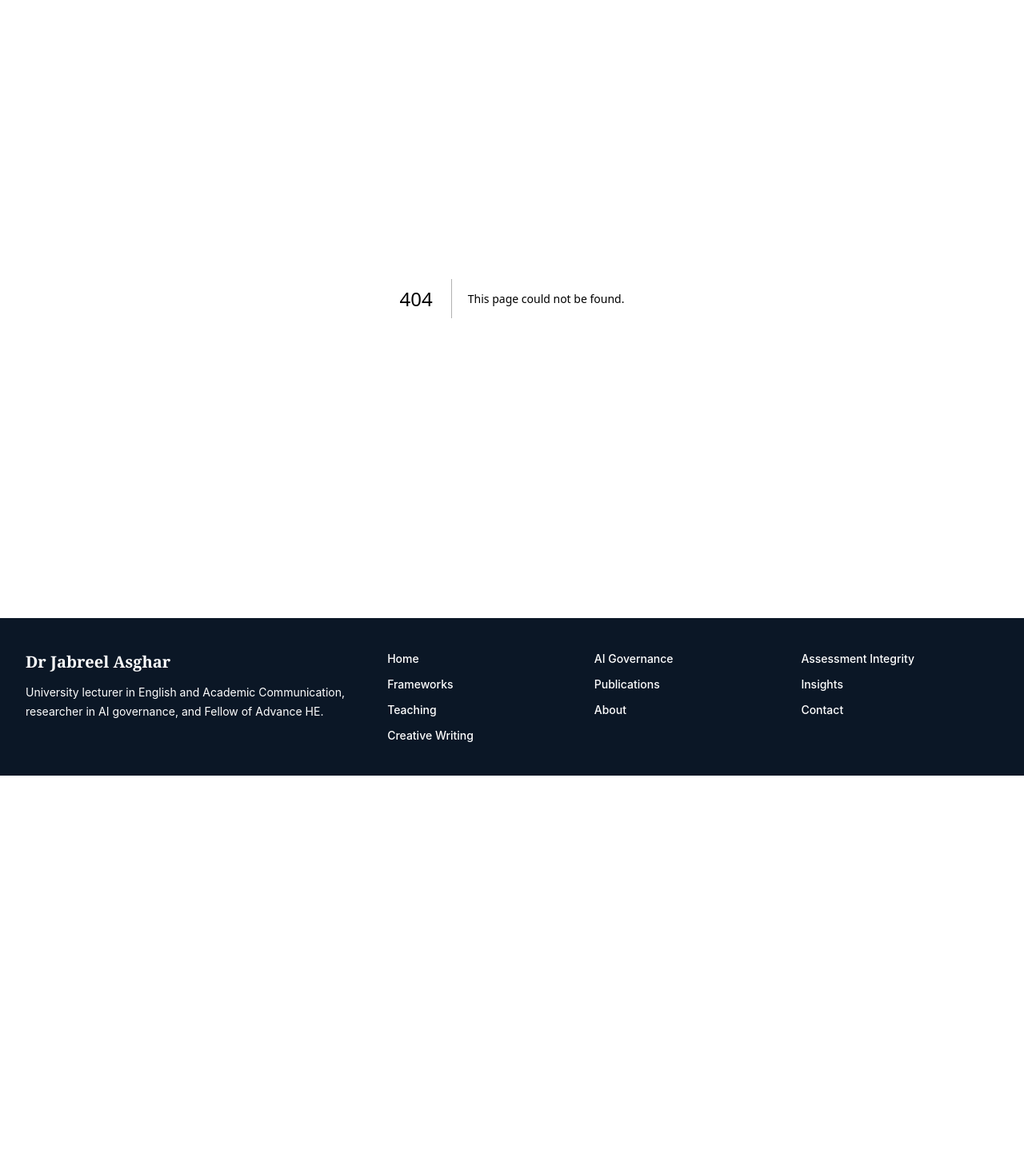
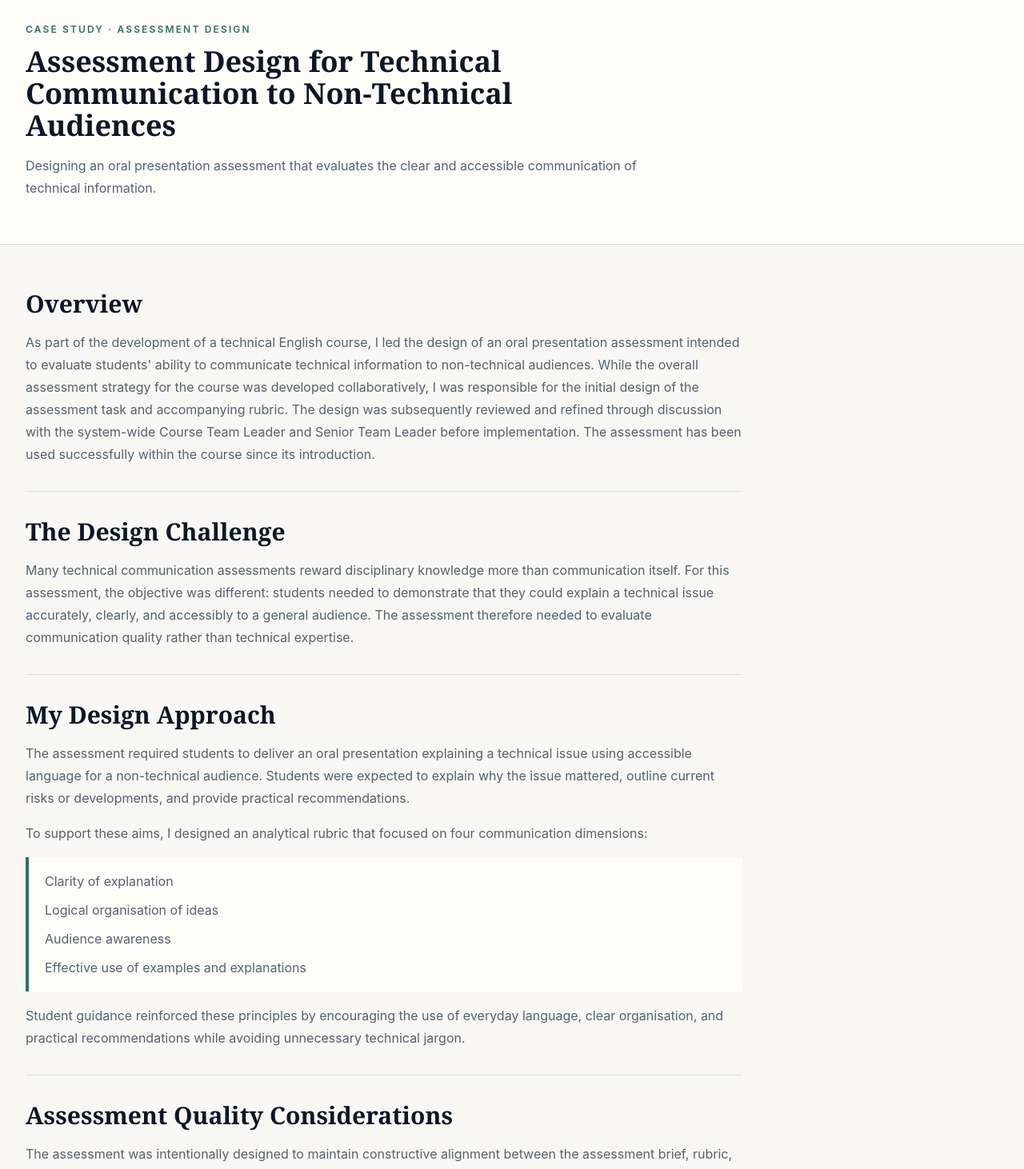
Before and after one commit to Jabreelasghar/jabreel-website, a Next.js app: page /case-studies/technical-communication-assessment-design in a window 1280 px wide. Before the commit this address had no page. Shown: the part 108-1570 px from the top of the page at 80% size. Before the commit the page ends 1078 px from the top, so only its background shows below. Built offline with nearby package versions, Linux system fonts and the light colour scheme.

Commit message:
Add technical communication assessment case study

```diff
--- /dev/null
+++ b/src/app/case-studies/page.tsx
@@ -0,0 +1,45 @@
+import type { Metadata } from "next";
+import Link from "next/link";
+import { Container } from "@/components/Container";
+import { SectionHeader } from "@/components/SectionHeader";
+
+export const metadata: Metadata = {
+  title: "Case Studies",
+  description: "Case studies in higher-education teaching, assessment design, educational quality, and academic communication."
+};
+
+const caseStudies = [
+  {
+    title: "Assessment Design for Technical Communication to Non-Technical Audiences",
+    summary:
+      "The design of an oral presentation assessment and analytical rubric focused on clear, accessible communication for a general audience.",
+    href: "/case-studies/technical-communication-assessment-design",
+    area: "Assessment Design"
+  }
+];
+
+export default function CaseStudiesPage() {
+  return (
+    <section className="bg-paper">
+      <Container className="py-14">
+        <SectionHeader
+          eyebrow="Professional Practice"
+          title="Case Studies"
+          summary="Documented examples of teaching, assessment, educational quality, and academic communication in practice."
+        />
+        <div className="mt-8 grid gap-5 md:grid-cols-2">
+          {caseStudies.map((caseStudy) => (
+            <article key={caseStudy.href} className="flex h-full flex-col rounded-sm border border-line bg-ivory p-5">
+              <p className="text-xs font-semibold uppercase tracking-[0.12em] text-moss">{caseStudy.area}</p>
+              <h2 className="mt-3 font-serif text-2xl font-semibold text-oxford">{caseStudy.title}</h2>
+              <p className="mt-3 flex-1 text-sm leading-6 text-slate">{caseStudy.summary}</p>
+              <Link className="mt-5 text-sm font-semibold text-moss hover:text-oxford" href={caseStudy.href}>
+                Read case study
+              </Link>
+            </article>
+          ))}
+        </div>
+      </Container>
+    </section>
+  );
+}
--- /dev/null
+++ b/src/app/case-studies/technical-communication-assessment-design/page.tsx
@@ -0,0 +1,106 @@
+import type { Metadata } from "next";
+import Link from "next/link";
+import { Container } from "@/components/Container";
+import { SectionHeader } from "@/components/SectionHeader";
+
+export const metadata: Metadata = {
+  title: "Assessment Design for Technical Communication to Non-Technical Audiences",
+  description:
+    "A case study in designing an oral presentation assessment and rubric for communicating technical information to non-technical audiences."
+};
+
+const sections = [
+  {
+    title: "Overview",
+    paragraphs: [
+      "As part of the development of a technical English course, I led the design of an oral presentation assessment intended to evaluate students' ability to communicate technical information to non-technical audiences. While the overall assessment strategy for the course was developed collaboratively, I was responsible for the initial design of the assessment task and accompanying rubric. The design was subsequently reviewed and refined through discussion with the system-wide Course Team Leader and Senior Team Leader before implementation. The assessment has been used successfully within the course since its introduction."
+    ]
+  },
+  {
+    title: "The Design Challenge",
+    paragraphs: [
+      "Many technical communication assessments reward disciplinary knowledge more than communication itself. For this assessment, the objective was different: students needed to demonstrate that they could explain a technical issue accurately, clearly, and accessibly to a general audience. The assessment therefore needed to evaluate communication quality rather than technical expertise."
+    ]
+  },
+  {
+    title: "My Design Approach",
+    paragraphs: [
+      "The assessment required students to deliver an oral presentation explaining a technical issue using accessible language for a non-technical audience. Students were expected to explain why the issue mattered, outline current risks or developments, and provide practical recommendations.",
+      "To support these aims, I designed an analytical rubric that focused on four communication dimensions:"
+    ],
+    items: ["Clarity of explanation", "Logical organisation of ideas", "Audience awareness", "Effective use of examples and explanations"],
+    closing:
+      "Student guidance reinforced these principles by encouraging the use of everyday language, clear organisation, and practical recommendations while avoiding unnecessary technical jargon."
+  },
+  {
+    title: "Assessment Quality Considerations",
+    paragraphs: [
+      "The assessment was intentionally designed to maintain constructive alignment between the assessment brief, rubric, and student guidance. Rather than measuring technical knowledge in isolation, the assessment focused on transferable communication skills that are valuable across professional contexts.",
+      "The rubric was designed to support transparent expectations, consistent marking, and meaningful feedback while ensuring that assessment decisions reflected communication effectiveness rather than subject-specific expertise."
+    ]
+  },
+  {
+    title: "Reflection",
+    paragraphs: [
+      "This project reinforced the importance of designing assessment as an integrated system rather than as separate documents. Alignment between the assessment task, assessment criteria, and learner guidance contributes to clearer expectations for students while supporting consistency, transparency, and educational quality."
+    ]
+  }
+];
+
+export default function TechnicalCommunicationAssessmentDesignPage() {
+  return (
+    <>
+      <section className="border-b border-line bg-ivory">
+        <Container className="py-14">
+          <SectionHeader
+            eyebrow="Case Study · Assessment Design"
+            title="Assessment Design for Technical Communication to Non-Technical Audiences"
+            summary="Designing an oral presentation assessment that evaluates the clear and accessible communication of technical information."
+          />
+        </Container>
+      </section>
+      <section className="bg-paper">
+        <Container className="py-14">
+          <article className="max-w-4xl">
+            {sections.map((section, index) => (
+              <section key={section.title} className={`py-8 ${index === 0 ? "pt-0" : "border-t border-line"}`}>
+                <h2 className="font-serif text-3xl font-semibold text-oxford">{section.title}</h2>
+                <div className="mt-4 space-y-4 text-base leading-7 text-slate">
+                  {section.paragraphs.map((paragraph) => (
+                    <p key={paragraph}>{paragraph}</p>
+                  ))}
+                  {section.items ? (
+                    <ul className="space-y-2 border-l-4 border-moss bg-ivory px-5 py-4">
+                      {section.items.map((item) => (
+                        <li key={item}>{item}</li>
+                      ))}
+                    </ul>
+                  ) : null}
+                  {section.closing ? <p>{section.closing}</p> : null}
+                </div>
+              </section>
+            ))}
+
+            <section className="border-t border-line py-8">
+              <h2 className="font-serif text-3xl font-semibold text-oxford">Supporting Artefacts</h2>
+              <div className="mt-5 divide-y divide-line border-y border-line">
+                <div className="py-4">
+                  <h3 className="text-lg font-semibold text-oxford">Assessment Brief Extract</h3>
+                  <p className="mt-1 text-sm text-slate">Coming soon.</p>
+                </div>
+                <div className="py-4">
+                  <h3 className="text-lg font-semibold text-oxford">Rubric Extract</h3>
+                  <p className="mt-1 text-sm text-slate">Coming soon.</p>
+                </div>
+              </div>
+            </section>
+
+            <Link className="mt-2 inline-block text-sm font-semibold text-moss hover:text-oxford" href="/case-studies">
+              Back to Case Studies
+            </Link>
+          </article>
+        </Container>
+      </section>
+    </>
+  );
+}
```
